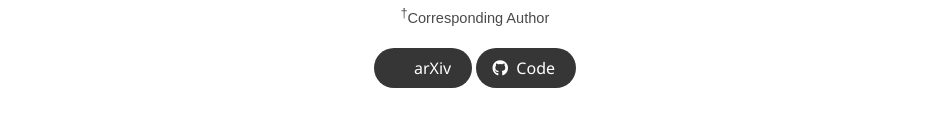
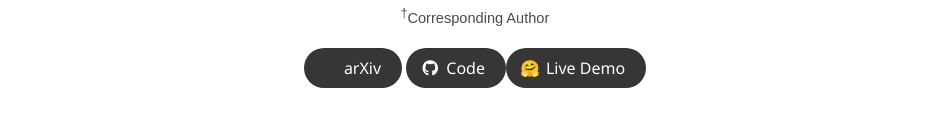
Before and after one commit to Jiahao620/reconviagen, a plain HTML site: page index.html in a window 1280 px wide. Shown: the part 364-502 px from the top of the page, without its empty margins (165-1116 px from the left). Drawn offline with nearby package versions, Linux system fonts and the light colour scheme; some icons are missing; a web font is replaced by a local one.

Commit message:
Update index.html

```diff
--- a/index.html
+++ b/index.html
@@ -105,6 +105,15 @@
                       <i class="fab fa-github"></i>
                     </span>
                     <span>Code</span>
+                  <!-- Huggingface link -->
+                  <span class="link-block">
+                  <a href="https://huggingface.co/spaces/Stable-X/ReconViaGen" class="external-link button is-normal is-rounded is-dark" target="_blank">
+                    <span class="icon">
+                      🤗
+                    </span>
+                    <span>Live Demo</span>
+                  </a>
+                </span>
                   </a>
                 </span>
             </div>
```
